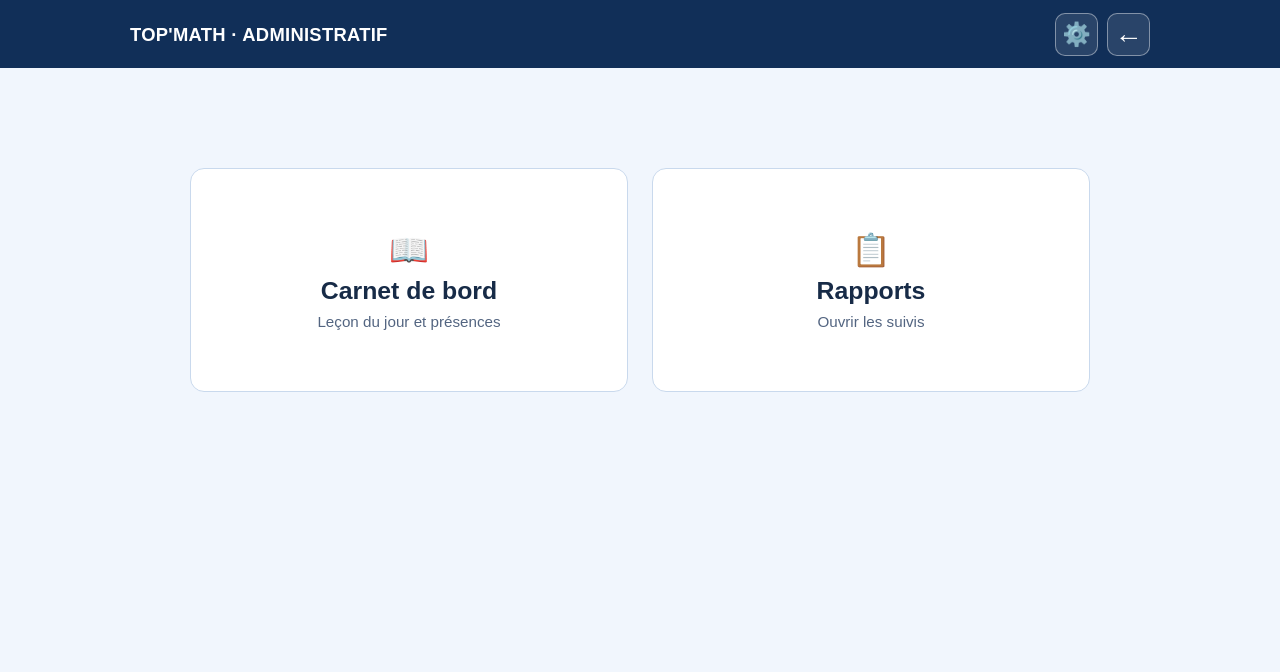
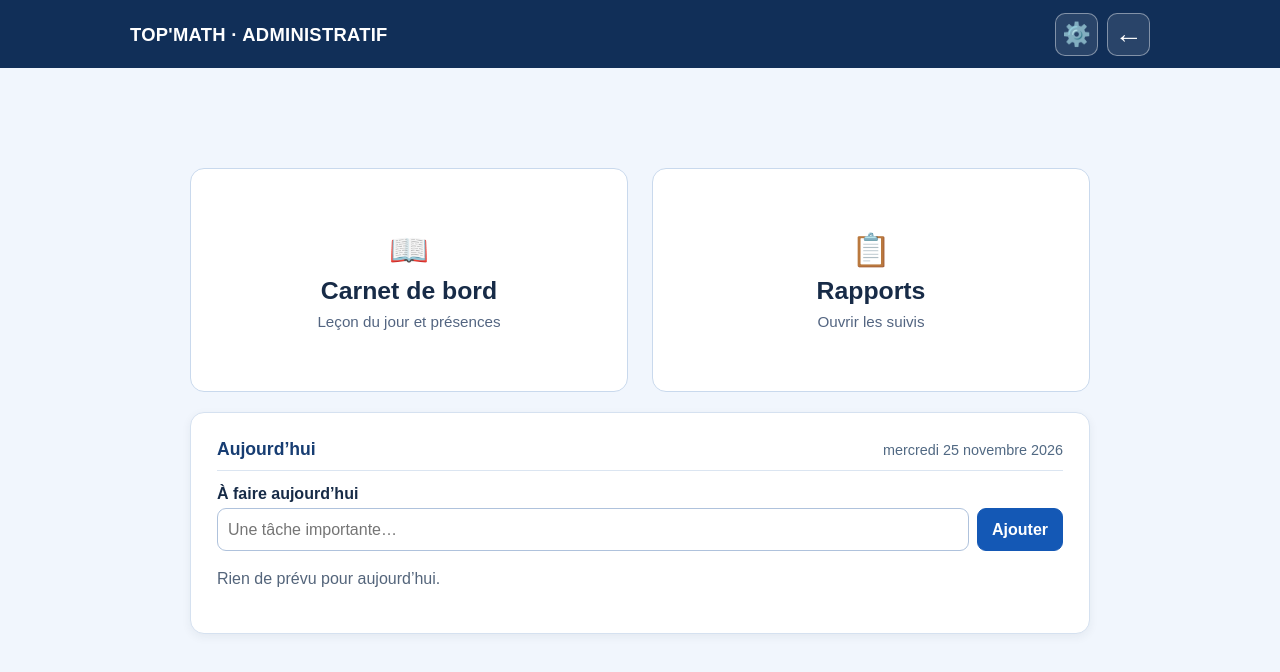
Before and after one commit to benjamintopojani-code/topmath, a plain HTML site: page administratif.html in a window 1280 px wide. Drawn offline with Linux system fonts and the light colour scheme.

Commit message:
Ajouter un agenda du jour à l’accueil administratif

```diff
--- a/administratif.html
+++ b/administratif.html
@@ -372,6 +372,20 @@ body:not(.section-page) #adminNav .tile{min-height:clamp(190px,28vh,270px);paddi
 body:not(.section-page) #adminNav .tile strong{font-size:clamp(1.15rem,3vw,1.55rem)}
 body:not(.section-page) #adminNav .tile small{font-size:.95rem}
 @media(max-width:520px){body:not(.section-page) #adminNav{grid-template-columns:1fr;margin-top:24px}body:not(.section-page) #adminNav .tile{min-height:130px}}
+#adminToday{box-sizing:border-box;width:min(900px,100%);margin:20px auto 28px;padding:clamp(14px,3vw,26px)}
+#adminToday[hidden],#adminToday [hidden]{display:none!important}
+.admin-today-heading{display:flex;justify-content:space-between;align-items:baseline;flex-wrap:wrap;gap:8px;border-bottom:1px solid #dbe5f1;padding-bottom:10px}
+.admin-today-heading h2{margin:0;color:#173d72}
+.admin-today-heading time{font-size:.9rem;color:#516983}
+#adminTodayForm{margin-top:14px}
+#adminTodayForm>div{display:flex;align-items:center;gap:8px;margin-top:4px}
+#adminTodayText{flex:1;min-width:0;margin:0}
+#adminTodayList{list-style:none;padding:0;margin:12px 0 0}
+#adminTodayList li{display:flex;align-items:center;gap:8px;border-top:1px solid #e2e9f2;padding:8px 0}
+#adminTodayList label{display:flex;align-items:center;gap:10px;flex:1;min-width:0;margin:0;overflow-wrap:anywhere}
+#adminTodayList input{width:20px;height:20px;margin:0;flex:none;accent-color:#1b6b48}
+#adminTodayList input:checked+span{text-decoration:line-through;color:#516983}
+#adminTodayStatus:empty{display:none}
 </style></head><body>
 <header><strong id="topbarTitle">TOP'MATH <span class="topbar-divider">·</span> ADMINISTRATIF</strong><div class="topbar-controls"><button id="topSettingsBtn" type="button" aria-label="Ouvrir les réglages" aria-expanded="false" title="Réglages">⚙️</button><a class="topbar-back" href="enseignant.html" aria-label="Retour à l’espace enseignant" title="Retour à l’espace enseignant">←</a></div></header>
 <main>
@@ -436,6 +450,16 @@ body:not(.section-page) #adminNav .tile small{font-size:.95rem}
  <a class="tile" href="administratif.html?panel=carnet">📖<strong>Carnet de bord</strong><small>Leçon du jour et présences</small></a>
  <a class="tile" data-section-link="rapports" href="rapports.html">📋<strong>Rapports</strong><small>Ouvrir les suivis</small></a>
 </div>
+<section id="adminToday" class="card" aria-labelledby="adminTodayTitle" hidden>
+ <div class="admin-today-heading"><h2 id="adminTodayTitle">Aujourd’hui</h2><time id="adminTodayDate"></time></div>
+ <form id="adminTodayForm">
+  <label for="adminTodayText">À faire aujourd’hui</label>
+  <div><input id="adminTodayText" placeholder="Une tâche importante…" maxlength="180" required><button type="submit" class="btn-primary">Ajouter</button></div>
+ </form>
+ <ul id="adminTodayList"></ul>
+ <p id="adminTodayEmpty" class="muted">Rien de prévu pour aujourd’hui.</p>
+ <p id="adminTodayStatus" role="status"></p>
+</section>
 <section id="view" class="card" style="margin-top:16px" aria-live="polite"></section>
 
 </main>
@@ -841,5 +865,55 @@ $('topSettingsBtn').addEventListener('click',()=>{
  }
 });
 if(pagePanel){const title=({carnet:'Carnet de bord',journal:'Journal de classe',presences:'Présences',rapports:'Rapports'})[pagePanel];document.getElementById('topbarTitle').textContent='TOP’MATH · '+title.toUpperCase();document.querySelector('header a').setAttribute('aria-label','Retour à Administratif');document.querySelector('header a').title='Retour à Administratif';document.querySelector('header a').target='_top';document.querySelector('header a').href='administratif.html'+(isSimulation?'?testDay='+simulatedDay+'&testTime='+encodeURIComponent(simulatedTime):'');}
+
+function setupTodayAgenda(){
+ const card=$('adminToday'),field=$('adminTodayText'),list=$('adminTodayList'),status=$('adminTodayStatus');
+ const dateLabel=$('adminTodayDate'),empty=$('adminTodayEmpty');
+ const format=new Intl.DateTimeFormat('fr-BE',{weekday:'long',day:'numeric',month:'long',year:'numeric',timeZone:'Europe/Brussels'});
+ const iso=new Intl.DateTimeFormat('sv-SE',{year:'numeric',month:'2-digit',day:'2-digit',timeZone:'Europe/Brussels'});
+ const dateKey=()=>iso.format(new Date());
+ const storageKey=day=>'topmath-agenda-jour-v1:'+day;
+ let displayedDay='';
+ function load(day){
+  const entries=JSON.parse(localStorage.getItem(storageKey(day))||'[]');
+  if(!Array.isArray(entries))throw Error('Agenda illisible.');
+  return entries;
+ }
+ function show(){
+  const now=new Date(),day=iso.format(now);
+  displayedDay=day;dateLabel.dateTime=day;dateLabel.textContent=format.format(now);
+  list.replaceChildren();empty.hidden=true;
+  try{
+   const entries=load(day);
+   empty.hidden=entries.length>0;
+   entries.forEach((entry,index)=>{
+    const row=document.createElement('li'),label=document.createElement('label');
+    const check=document.createElement('input'),title=document.createElement('span');
+    check.type='checkbox';check.checked=entry.done;title.textContent=entry.title;
+    check.onchange=()=>{if(!change(day,items=>{if(items[index]?.title===entry.title)items[index].done=check.checked;}))check.checked=entry.done;};
+    const remove=document.createElement('button');
+    remove.type='button';remove.textContent='Retirer';remove.setAttribute('aria-label','Retirer '+entry.title);
+    remove.onclick=()=>change(day,items=>{if(items[index]?.title===entry.title)items.splice(index,1);});
+    label.append(check,title);row.append(label,remove);list.append(row);
+   });
+  }catch{status.textContent='Impossible de charger les tâches sur cet appareil.';}
+ }
+ function change(day,update){
+  try{
+   const items=load(day);update(items);localStorage.setItem(storageKey(day),JSON.stringify(items));status.textContent='';show();return true;
+  }catch{status.textContent='Impossible d’enregistrer les tâches sur cet appareil.';return false;}
+ }
+ $('adminTodayForm').onsubmit=event=>{
+  event.preventDefault();
+  const title=field.value.trim();
+  if(title&&change(dateKey(),items=>items.push({title,done:false})))field.value='';
+ };
+ document.addEventListener('visibilitychange',()=>{if(!document.hidden&&displayedDay!==dateKey())show();});
+ window.addEventListener('storage',event=>{if(event.key===storageKey(dateKey()))show();});
+ setInterval(()=>{if(displayedDay!==dateKey())show();},30000);
+ show();card.hidden=false;
+}
+
+if(!pagePanel)setupTodayAgenda();
 render();clock();setInterval(clock,30000);document.addEventListener('visibilitychange',()=>{if(!document.hidden)clock();});
 </script></body></html>
```
